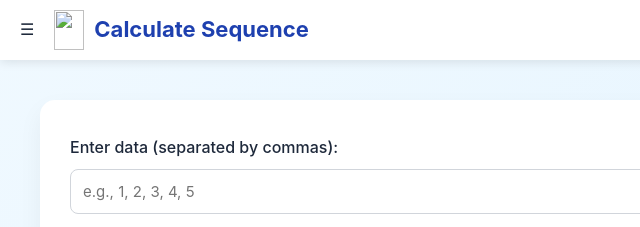
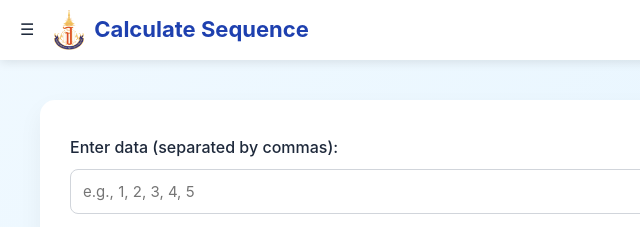
Before and after one commit to Koon2554/wedcalculatesequence, a plain HTML site: page index_en.html in a window 1280 px wide. Shown: the top 227 px of the page, 0-640 px from the left. Drawn offline with nearby package versions, Linux system fonts and the light colour scheme.

Commit message:
Update index_en.html

```diff
--- a/index_en.html
+++ b/index_en.html
@@ -14,7 +14,7 @@
 <body>
   <div class="head_logo" style="display: flex; align-items: center;">
     <div class="w3-button w3-padding-16 w3-left" onclick="w3_open()">☰</div>
-    <img class="logo" src=".\img\pcshspl.webp" width="30" height="40">
+    <img class="logo" src="pcshspl.webp" width="30" height="40">
     <h1 class="hh1">Calculate Sequence</h1>
     <div class="language">
       <a href="index.html" class="language-btn">TH</a>
```
